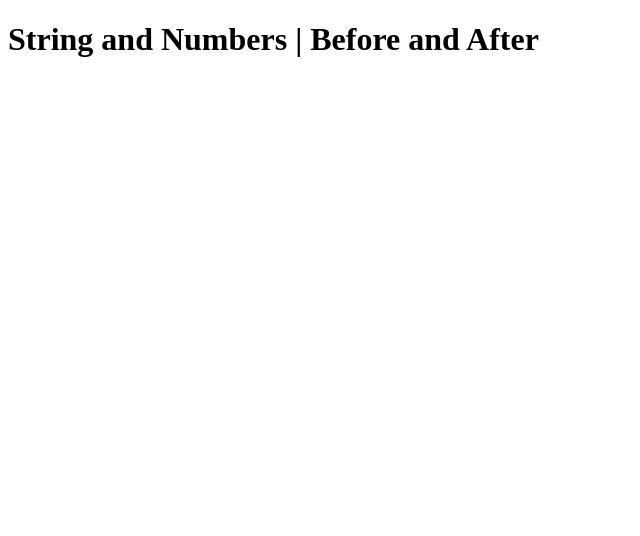
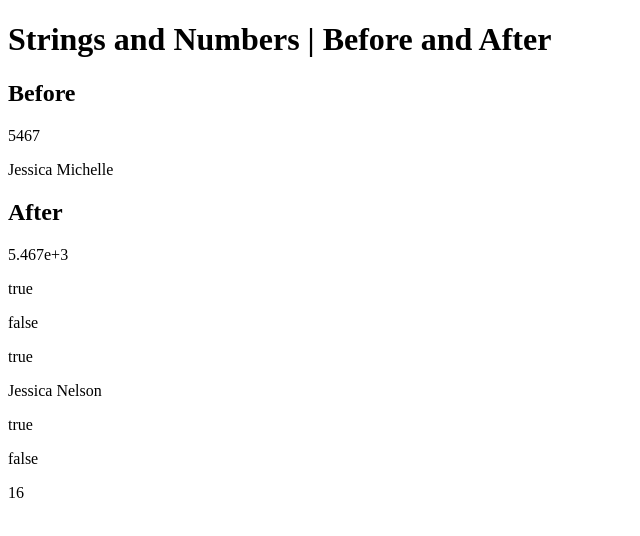
Before and after one commit to jessicamnelsonn/cpnt262-a2, a plain HTML site: page index.html in a window 1280 px wide. Shown: the whole page, without its empty margins (0-640 px from the left). Drawn offline with Linux system fonts and the light colour scheme.

Commit message:
rendered javascript variables onto HTML page

```diff
--- a/client.js
+++ b/client.js
@@ -1,30 +1,47 @@
-let myNumber = 5467; // MyNumber variable set to 5467
-console.log(typeof myNumber); // Checking data type of variable
+// Initial Number (Before)
+let myNumber = 5467;
+// Number output
+document.getElementById("number").innerHTML = myNumber;
 
-console.log(myNumber); // Expected output 5467
+// Number rendered (After)
 
-console.log(myNumber.toExponential()); // Expected output, exponential of "a"
+// Expected output, exponential of "myNumber"
+console.log(myNumber.toExponential());
+document.getElementById("exponential").innerHTML = myNumber.toExponential();
 
-console.log(Number.isInteger(myNumber)); //Expected output, is "a" an integer? (true or false)
+//Expected output, is "myNumber" an integer? (true or false)
+console.log(Number.isInteger(myNumber));
+document.getElementById("integer").innerHTML = Number.isInteger(myNumber);
 
-console.log(Number.isNaN(myNumber)); // Expected output, is "a" a NaN? (true or false)
+// Expected output, is "myNumber" a NaN? (true or false)
+console.log(Number.isNaN(myNumber));
+document.getElementById("nan").innerHTML = Number.isNaN(myNumber);
 
-console.log(Number.isFinite(myNumber)); // Expected output, is "a" finite? (true or false)
+// Expected output, is "myNumber" finite? (true or false)
+console.log(Number.isFinite(myNumber));
+document.getElementById("finite").innerHTML = Number.isFinite(myNumber);
 
 
-const myName = ("Jessica" + " " + "Michelle"); // myName variable set to Jessica Michelle
-console.log(typeof myName); // Checking data type of variable
 
-const firstCharacter = myName[0]; // Get the first character of "myName"
+// Initial String (Before)
+const myName = ("Jessica Michelle");
+// String output
+document.getElementById("string").innerHTML = myName;
 
-console.log(myName); // Expected output, Jessica Michelle
+// String rendered (After)
 
-console.log(myName.length); // Expected output, length of string
+// Expected output, Jessica Nelson
+console.log(myName.replace("Michelle", "Nelson"));
+document.getElementById("replace").innerHTML = myName.replace("Michelle", "Nelson");
 
-console.log(firstCharacter); // Expected output, first character of string
+// Expected output, does string start with "Jess"? (true of false)
+console.log(myName.startsWith("Jess"));
+document.getElementById("starts-with").innerHTML = myName.startsWith("Jess");
 
-console.log(myName.replace("Michelle", "Nelson")); // Expected output, Jessica Nelson
+// Expected output, does string end with "cool"? (true or false)
+console.log(myName.endsWith("cool"));
+document.getElementById("ends-with").innerHTML = myName.endsWith("cool");
 
-console.log(myName.startsWith("Jess")); // Expected output, does string start with "Jess"? (true of false)
-
-console.log(myName.endsWith("cool")); // Expected output, does string end with "cool"? (true or false)
+//Expected output, length of string
+console.log(myName.length)
+document.getElementById("length").innerHTML = myName.length;
--- a/index.html
+++ b/index.html
@@ -3,13 +3,53 @@
 <head>
   <meta charset="UTF-8">
   <meta name="viewport" content="width=device-width, initial-scale=1.0">
-  <title>Document</title>
+  <title>JavaScript on a Website</title>
   <script src="client.js" type="module" defer></script>
 </head>
 <body>
-  <main>
-    <h1> String and Numbers | Before and After</h1>
-    <p></p>
-  </main>
+ <main>
+
+  <header>
+
+    <h1> Strings and Numbers | Before and After</h1>
+
+    <h2>Before</h2>
+
+    <!--Initial number before -->
+    <p id="number"></p>
+
+    <!--Initial string before -->
+    <p id="string"></p>
+
+
+    <h2>After</h2>
+
+    <!-- Number rendered after (exponential) -->
+    <p id="exponential"></p>
+
+    <!--  Number rendered after (integer) -->
+    <p id="integer"></p>
+
+    <!--  Number rendered after (NaN) -->
+    <p id="nan"></p>
+
+    <!--  Number rendered after (finite) -->
+    <p id="finite"></p>
+
+    <!--  String rendered after (replace "Michelle"with "Nelson") -->
+    <p id="replace"></p>
+
+    <!--  String rendered after (does string start with "Jess"?) -->
+    <p id="starts-with"></p>
+
+    <!--  String rendered after (does string end with "cool"?) -->
+    <p id="ends-with"></p>
+
+    <!--  String rendered after (length of string) -->
+    <p id="length"></p>
+
+  </header>
+
+ </main>
 </body>
 </html>
```
Also changed, not shown: 1 other file.
